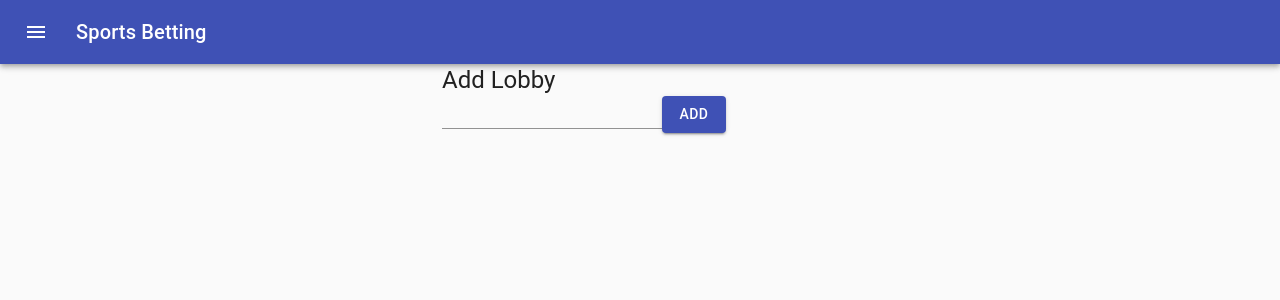
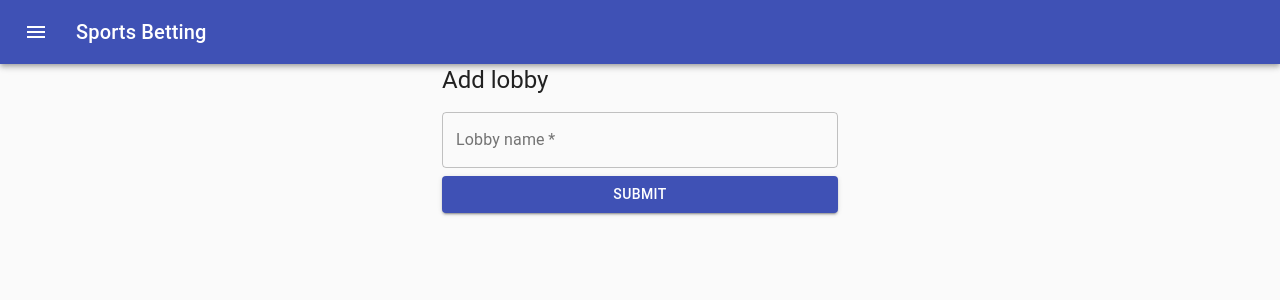
Before and after one commit to sh3ev/SportsBettingSite-Frontend, a React (Create React App) app in the folder sports-betting/: page /addlobby in a window 1280 px wide. Shown: the top 300 px of the page. Built offline with nearby package versions, Linux system fonts and the light colour scheme.

Commit message:
Update AddLobby.js

```diff
--- a/sports-betting/src/components/AddLobby.js
+++ b/sports-betting/src/components/AddLobby.js
@@ -13,50 +13,51 @@ import Typography from '@material-ui/core/Typography';
 import { makeStyles } from '@material-ui/core/styles';
 import Container from '@material-ui/core/Container';
 import FormControl from '@material-ui/core/FormControl';
-
+import backend from '../api/betting-backend';
+import Avatar from '@material-ui/core/Avatar';
+import Link from '@material-ui/core/Link';
+import { withStyles } from '@material-ui/core/styles';
 
 const useStyles = makeStyles(theme => ({
   paper: {
     marginTop: theme.spacing(8),
     display: 'flex',
     flexDirection: 'column',
-      alignItems: 'center',
+    alignItems: 'center'
   },
   avatar: {
     margin: theme.spacing(1),
-      backgroundColor: theme.palette.secondary.main,
+    backgroundColor: theme.palette.secondary.main
   },
   form: {
     width: '100%', // Fix IE 11 issue.
-      marginTop: theme.spacing(1),
+    marginTop: theme.spacing(1)
   },
   submit: {
-      margin: theme.spacing(3, 0, 2),
-    },
+    margin: theme.spacing(3, 0, 2)
+  }
 }));
 
 export default class LobbyForm extends React.Component {
-
   constructor() {
     super();
     this.state = {
-        name: '',
-
+      name: ''
     };
   }
 
-    onChange = (e) => {
-      this.setState({ [e.target.name]: e.target.value });
-    }
+  onChange = e => {
+    this.setState({ name: e.target.value });
+    console.log(this.state.name);
+  };
 
-    onSubmit = (e) => {
+  onSubmit = e => {
     e.preventDefault();
-        const {name} = this.state;
-        axios({
-            method: 'post',
-            url: 'http://localhost:3001/api/lobbies',
-            data: {name: `${name}`},
-            })
+    const { name } = this.state;
+    backend
+      .post('/lobbies/',
+        { 'name': `${name}` }
+      )
       .then(function (response) {
         //handle success
         console.log(response);
@@ -65,27 +66,36 @@ export default class LobbyForm extends React.Component {
         //handle error
         console.log(response);
       });
-      }
+  };
 
   render() {
-      const {name} = this.state;
+    const { name } = this.state;
+
     return (
     <Container component="main" maxWidth="xs">
       <CssBaseline />
+      <div>
         <Typography component="h1" variant="h5">
-              Add Lobby
+          Add lobby
         </Typography>
         <form onSubmit={this.onSubmit}>
-          <Input
+          <TextField
             variant="outlined"
             margin="normal"
+            required
+            fullWidth
+            label="Lobby name"
             type="text"
+            id="name"
             name="name"
             value={name}
             onChange={this.onChange}
           />
-        <Button variant="contained" color="primary" type="submit">Add</Button>
+          <Button fullWidth variant="contained" color="primary" type="submit">
+            Submit
+          </Button>
         </form>
+      </div>
     </Container>
     );
   }
```
Lines whose indentation alone changed are shown as unchanged.
